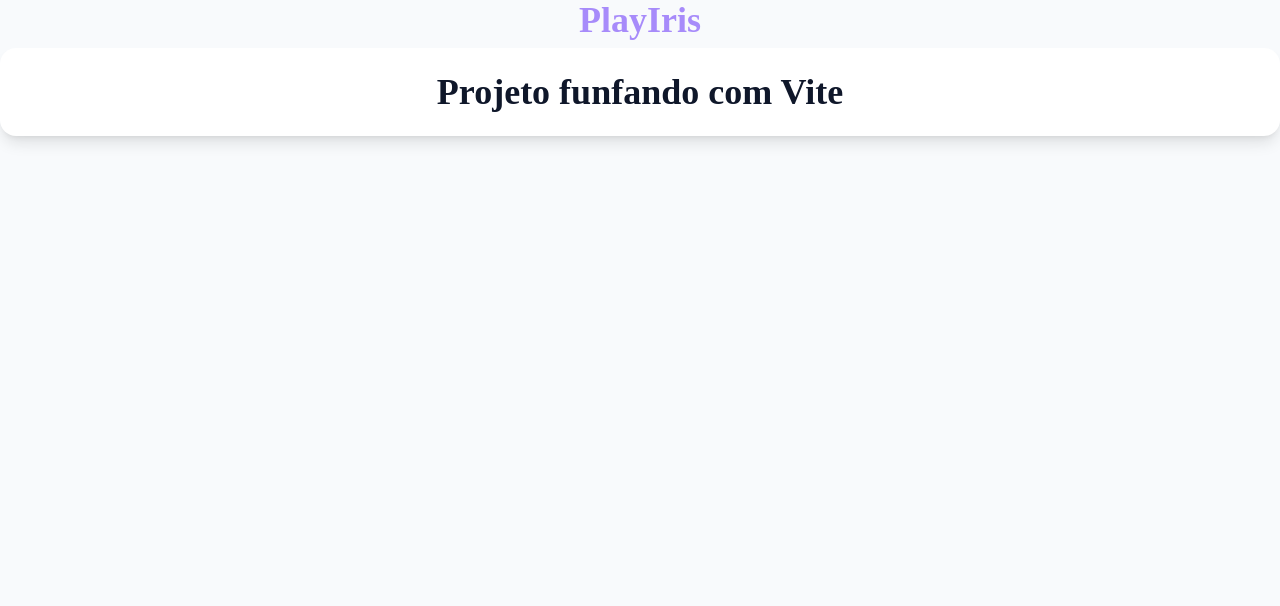
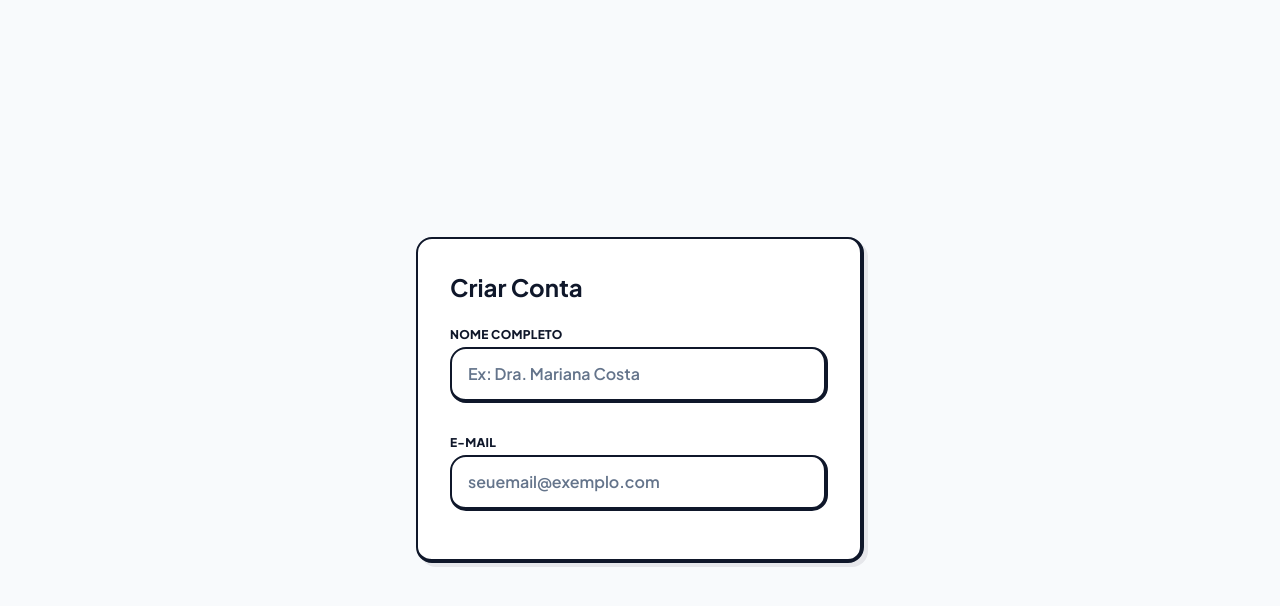
Before and after one commit to FaelDev-ux/PlayIris, a website built with Vite: page index.html in a window 1280 px wide. Built offline with nearby package versions, Linux system fonts and the light colour scheme.

Commit message:
feat: adiciona componente input e base estrutural para uso

```diff
--- a/index.html
+++ b/index.html
@@ -1,12 +1,21 @@
-<!DOCTYPE html>
+<!doctype html>
 <html lang="en">
   <head>
-  <meta charset="UTF-8">
-  <meta name="viewport" content="width=device-width, initial-scale=1.0">
+    <meta charset="UTF-8" />
+    <meta name="viewport" content="width=device-width, initial-scale=1.0" />
     <title>PlayIris</title>
+    <!-- fontes -->
+    <link rel="preconnect" href="https://fonts.googleapis.com" />
+    <link rel="preconnect" href="https://fonts.gstatic.com" crossorigin />
+    <link
+      href="https://fonts.googleapis.com/css2?family=Plus+Jakarta+Sans:wght@400;500;600;700;800&display=swap"
+      rel="stylesheet"
+    />
+    <!-- fontes -->
+    <link rel="stylesheet" href="/src/style.css" />
   </head>
   <body>
     <main id="app"></main>
-  <script type="module" src="/src/main.js"></script>
+    <script type="module" src="/src/router.js"></script>
   </body>
 </html>
--- /dev/null
+++ b/src/components/ui/Input.js
@@ -0,0 +1,75 @@
+const gerarIdUnico = () => `input-${Math.random().toString(36).substring(2, 9)}`; //para conectar input e label
+
+export function createInput({
+    label,
+    type = 'text',
+    placeholder = '',
+    id = gerarIdUnico(),
+    required = false,
+    onInputCallback
+}) {
+    const wrapper = document.createElement('div');
+    wrapper.className = 'flex flex-col gap-1 mb-4 w-full';
+
+    const labelElement = document.createElement('label');
+    labelElement.htmlFor = id; // Liga o rótulo ao input
+    labelElement.textContent = label;
+    labelElement.className = 'text-azul-meia-noite text-xs font-black uppercase tracking-wide';
+
+    const inputElement = document.createElement('input');
+    inputElement.id = id;
+    inputElement.type = type;
+    inputElement.placeholder = placeholder;
+    if (required) inputElement.required = true;
+
+    inputElement.className = `
+        w-full
+        max-w-100
+        bg-branco-porcelana
+        text-azul-meia-noite
+        border-neo
+        rounded-neo
+        px-4 py-3
+        min-h-touch-target
+        placeholder:text-cinza-ardosia
+        placeholder:font-semibold
+        focus:outline-none focus:ring-4 focus:ring-azul-iris/30 focus:border-azul-iris
+        transition-all
+    `;
+
+
+    const errorSpan = document.createElement('span');  //span para possíveis erros
+    errorSpan.id = `${id}-erro`;
+    errorSpan.className = 'text-coral-suave text-xs font-semibold hidden';
+    // errorSpan.setAttribute('aria-live', 'polite'); // o leitor de tela avisa quando o texto muda
+
+    if (onInputCallback && typeof onInputCallback === 'function') {
+        inputElement.addEventListener('input', (event) => {
+            onInputCallback(event.target.value, event);
+        });
+    }
+
+    wrapper.appendChild(labelElement);
+    wrapper.appendChild(inputElement);
+    wrapper.appendChild(errorSpan);
+
+    wrapper.getValue = () => inputElement.value; // metodo para pegar o valor do input
+
+
+    wrapper.setError = (mensagem) => { // metodo para exibir erros
+        if (mensagem) {
+            errorSpan.textContent = mensagem;
+            errorSpan.classList.remove('hidden');
+            // inputElement.setAttribute('aria-invalid', 'true');
+            // inputElement.setAttribute('aria-describedby', errorSpan.id);
+            inputElement.classList.replace('border-azul-meia-noite', 'border-coral-suave');
+        } else {
+            errorSpan.classList.add('hidden');
+            // inputElement.removeAttribute('aria-invalid');
+            // inputElement.removeAttribute('aria-describedby');
+            inputElement.classList.replace('border-coral-suave', 'border-azul-meia-noite');
+        }
+    };
+
+    return wrapper;
+}
--- a/src/main.js
+++ /dev/null
@@ -1,8 +0,0 @@
-import './style.css';
-
-const app = document.querySelector('#app');
-
-app.innerHTML = `
-  <h1 class=" text-center text-4xl font-bold text-lilas-cognitivo">PlayIris</h1>
-  <p class=" font-bold text-4xl rounded-2xl bg-branco-porcelana p-6 shadow-lg text-center">Projeto funfando com Vite</p>
-`;
--- /dev/null
+++ b/src/router.js
@@ -0,0 +1,23 @@
+import { registerPage } from './views/auth/register.js';
+
+const appContainer = document.getElementById('app');
+let UnmountFunction = null;
+
+export function navigateTo(rota) {
+    if (UnmountFunction) {
+      UnmountFunction();
+    }
+
+    appContainer.innerHTML = '';
+
+    switch (rota) {
+        case '/cadastro':
+            UnmountFunction = registerPage(appContainer);
+            break;
+        default:
+            appContainer.innerHTML = '<h1 class="p-8">404 - Página não encontrada</h1>';
+            UnmountFunction = null;
+    }
+}
+
+navigateTo('/cadastro');
--- /dev/null
+++ b/src/views/auth/register.js
@@ -0,0 +1,36 @@
+import { createInput } from '../../components/ui/Input.js';
+
+export function registerPage(container) {
+    container.innerHTML = `
+        <div class="min-h-screen bg-gelo-artico flex items-center justify-center p-8">
+            <form id="form-registro" class="bg-branco-porcelana border-neo shadow-neo-soft rounded-neo p-card-p w-full max-w-md flex flex-col gap-4">
+                <h1 class="text-azul-meia-noite text-2xl font-bold mb-2">Criar Conta</h1>
+                <!-- Componentes dinâmicos entram aqui -->
+            </form>
+        </div>
+    `;
+
+    const form = container.querySelector('#form-registro');
+
+    const inputNome = createInput({
+        label: 'NOME COMPLETO',
+        placeholder: 'Ex: Dra. Mariana Costa'
+    });
+
+    const inputEmail = createInput({
+        label: 'E-MAIL',
+        type: 'email',
+        placeholder: 'seuemail@exemplo.com'
+    });
+
+    form.append(inputNome, inputEmail);
+
+    form.addEventListener('submit', (e) => {
+        e.preventDefault();
+        console.log('Dados:', inputNome.getValue(), inputEmail.getValue());
+    });
+
+    return function desmontar() {
+        container.innerHTML = '';
+    };
+}
```
Also changed, not shown: src/assets/images/google.svg (added), src/assets/images/iris-gamepad.webp (added), 3 other files. Lines whose indentation alone changed are shown as unchanged.
